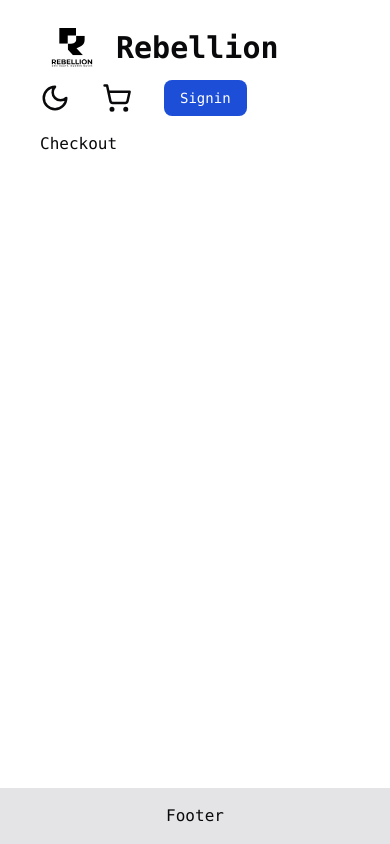
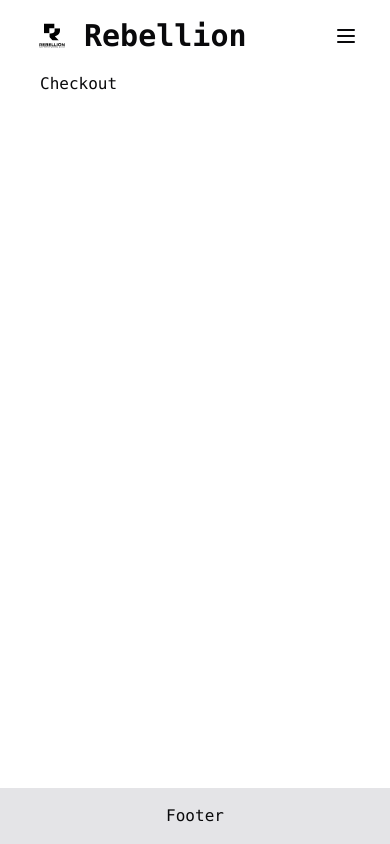
Before and after one commit to Asib27/Rebellion, a Next.js app: page /checkout in a window 390 px wide. Built offline with nearby package versions, Linux system fonts and the light colour scheme.

Commit message:
add responsive navbar

```diff
--- a/app/(pages)/layout.jsx
+++ b/app/(pages)/layout.jsx
@@ -1,70 +1,11 @@
-import { ModeToggle } from "@/components/mode-toggle";
-import { ShoppingCart } from "lucide-react";
-import Link from "next/link";
+"use client";
 
-export default function Navbar({ children }) {
+import NavBar from "./navbar";
+
+export default function PageLayout({ children }) {
   return (
     <div className="w-full h-full flex flex-col">
-      <nav className="sticky top-0 text-xl bg-white border-gray-200 dark:bg-gray-900 px-10 z-10">
-        <div className="flex flex-wrap items-center justify-between mx-auto py-4">
-          <Link href="/home" className="flex items-center space-x-3">
-            <img
-              src="/images/Rebellion.svg"
-              className="h-16"
-              alt="Rebellion Logo"
-            />
-            <span className="self-center text-3xl font-semibold whitespace-nowrap dark:text-white">
-              Rebellion
-            </span>
-          </Link>
-
-          <div
-            className="items-center justify-between hidden w-full md:flex md:w-auto md:order-1"
-            id="navbar-cta"
-          >
-            <ul className="flex flex-col font-medium p-4 md:p-0 mt-4 border border-gray-100 rounded-lg bg-gray-50 md:space-x-8 rtl:space-x-reverse md:flex-row md:mt-0 md:border-0 md:bg-white dark:bg-gray-800 md:dark:bg-gray-900 dark:border-gray-700">
-              <li>
-                <Link
-                  href="/home"
-                  className="block py-2 px-3 md:p-0 text-gray-900 rounded hover:bg-gray-100 md:hover:bg-transparent md:hover:text-blue-700 md:dark:hover:text-blue-500 dark:text-white dark:hover:bg-gray-700 dark:hover:text-white md:dark:hover:bg-transparent dark:border-gray-700"
-                >
-                  Home
-                </Link>
-              </li>
-              <li>
-                <Link
-                  href="/products"
-                  className="block py-2 px-3 md:p-0 text-gray-900 rounded hover:bg-gray-100 md:hover:bg-transparent md:hover:text-blue-700 md:dark:hover:text-blue-500 dark:text-white dark:hover:bg-gray-700 dark:hover:text-white md:dark:hover:bg-transparent dark:border-gray-700"
-                >
-                  Products
-                </Link>
-              </li>
-              <li>
-                <Link
-                  href="/checkout"
-                  className="block py-2 px-3 md:p-0 text-gray-900 rounded hover:bg-gray-100 md:hover:bg-transparent md:hover:text-blue-700 md:dark:hover:text-blue-500 dark:text-white dark:hover:bg-gray-700 dark:hover:text-white md:dark:hover:bg-transparent dark:border-gray-700"
-                >
-                  Checkout
-                </Link>
-              </li>
-              {/* <li>
-                  <Link href="/tracking" className="block py-2 px-3 md:p-0 text-gray-900 rounded hover:bg-gray-100 md:hover:bg-transparent md:hover:text-blue-700 md:dark:hover:text-blue-500 dark:text-white dark:hover:bg-gray-700 dark:hover:text-white md:dark:hover:bg-transparent dark:border-gray-700">Tracking</Link>
-                </li> */}
-            </ul>
-          </div>
-
-          <div className="flex items-center gap-5 md:order-2 space-x-3 md:space-x-0 ">
-            <ModeToggle />
-            <ShoppingCart size={30} />
-            <button
-              type="button"
-              className="text-white bg-blue-700 hover:bg-blue-800 focus:ring-4 focus:outline-none focus:ring-blue-300 font-medium rounded-lg text-sm px-4 py-2 text-center dark:bg-blue-600 dark:hover:bg-blue-700 dark:focus:ring-blue-800"
-            >
-              Signin
-            </button>
-          </div>
-        </div>
-      </nav>
+      <NavBar />
 
       <div className="px-10 flex-1">{children}</div>
       <div className="px-10 mt-4 w-full bg-zinc-200 dark:bg-slate-900">
--- /dev/null
+++ b/app/(pages)/navbar.jsx
@@ -0,0 +1,91 @@
+import { ModeToggle } from "@/components/mode-toggle";
+import { Button } from "@/components/ui/button";
+import { cn } from "@/lib/utils";
+import { Transition } from "@headlessui/react";
+import { Menu, ShoppingCart, X } from "lucide-react";
+import Link from "next/link";
+import { useState } from "react";
+
+export default function NavBar(){
+  const [open, setOpen] = useState(false);
+
+  return (
+    <nav className="sticky top-0 text-xl bg-white border-gray-200 dark:bg-gray-900 z-50">
+        <div className="flex items-center justify-between mx-auto py-4 px-8 gap-4 ">
+          <div className="">
+            <Link href="/home" className="flex items-center space-x-3">
+              <img
+                src="/images/Rebellion.svg"
+                className="h-10"
+                alt="Rebellion Logo"
+              />
+              <p className="self-center text-3xl font-semibold dark:text-white">
+                Rebellion
+              </p>
+            </Link>
+          </div>
+
+          <div
+            className="hidden md:block"
+            id="navbar-cta"
+          >
+            <ul className="flex font-medium p-4 md:p-0 mt-4 border border-gray-100 rounded-lg bg-gray-50 md:space-x-8  md:mt-0 md:border-0 dark:bg-gray-800 md:dark:bg-gray-900 dark:border-gray-700">
+              <li>
+                <Link
+                  href="/home"
+                  className="block py-2 px-3 md:p-0 text-gray-900 rounded hover:bg-gray-100  dark:text-white dark:hover:bg-gray-700 dark:hover:text-white dark:border-gray-700"
+                >
+                  Home
+                </Link>
+              </li>
+              <li>
+                <Link
+                  href="/products"
+                  className="block py-2 px-3 md:p-0 text-gray-900 rounded hover:bg-gray-100  dark:text-white dark:hover:bg-gray-700 dark:hover:text-white dark:border-gray-700"
+                >
+                  Products
+                </Link>
+              </li>
+              <li>
+                <Link
+                  href="/checkout"
+                  className="block py-2 px-3 md:p-0 text-gray-900 rounded hover:bg-gray-100  dark:text-white dark:hover:bg-gray-700 dark:hover:text-white dark:border-gray-700"
+                >
+                  Checkout
+                </Link>
+              </li>
+              {/* <li>
+                  <Link href="/tracking" className="block py-2 px-3 md:p-0 text-gray-900 rounded hover:bg-gray-100 md:hover:bg-transparent md:hover:text-blue-700 md:dark:hover:text-blue-500 dark:text-white dark:hover:bg-gray-700 dark:hover:text-white md:dark:hover:bg-transparent dark:border-gray-700">Tracking</Link>
+                </li> */}
+            </ul>
+          </div>
+
+          <div className="hidden md:flex md:items-center md:gap-5">
+            <ModeToggle className='cursor-pointer'/>
+            <ShoppingCart className='cursor-pointer' size={30} />
+            <Button >
+              SignIn
+            </Button>
+          </div>
+          <div className="cursor-pointer sm:block md:hidden">
+            {
+              !open? < Menu onClick={() => setOpen(!open)} /> :  <X onClick={() => setOpen(!open)} />
+            }
+
+          </div>
+        </div>
+        <Transition className="md:hidden" show={open}>
+        <div  class={cn("px-6 pt-2 pb-4 transition duration-300 ease-in data-[closed]:-translate-y-full border-gray-200 dark:bg-gray-900")}>
+          <Link href="/home" class="block px-2 py-1 text-white font-semibold rounded hover:bg-gray-800">Home </Link>
+          <Link href="/products" class="mt-1 block px-2 py-1 text-white font-semibold rounded hover:bg-gray-800">Products</Link>
+          <Link href="/checkout" class="mt-1 block px-2 py-1 text-white font-semibold rounded hover:bg-gray-800">Checkout</Link>
+          <Link href="/cart" class="mt-1 block px-2 py-1 text-white font-semibold rounded hover:bg-gray-800">Cart</Link>
+          <Link href="/sign-in" class="mt-1 block px-2 py-1 text-white font-semibold rounded hover:bg-gray-800">SignIn</Link>
+
+        </div>
+        </Transition>
+
+
+      </nav>
+  )
+}
--- a/components/mode-toggle.jsx
+++ b/components/mode-toggle.jsx
@@ -11,11 +11,11 @@ import {
 } from "@/components/ui/dropdown-menu"
 import { Moon } from "lucide-react"
 
-export function ModeToggle() {
+export function ModeToggle({className}) {
   const { setTheme } = useTheme()
 
   return (
-    <DropdownMenu>
+    <DropdownMenu className={className}>
       <DropdownMenuTrigger asChild>
         {
           <Moon size={30}/>
--- a/package.json
+++ b/package.json
@@ -10,6 +10,7 @@
   },
   "dependencies": {
     "@auth/prisma-adapter": "^2.7.2",
+    "@headlessui/react": "^2.2.0",
     "@prisma/client": "^5.22.0",
     "@radix-ui/react-accordion": "^1.2.1",
     "@radix-ui/react-checkbox": "^1.1.2",
```
Also changed, not shown: 1 other file (tests, documents, lock files or other folders).
